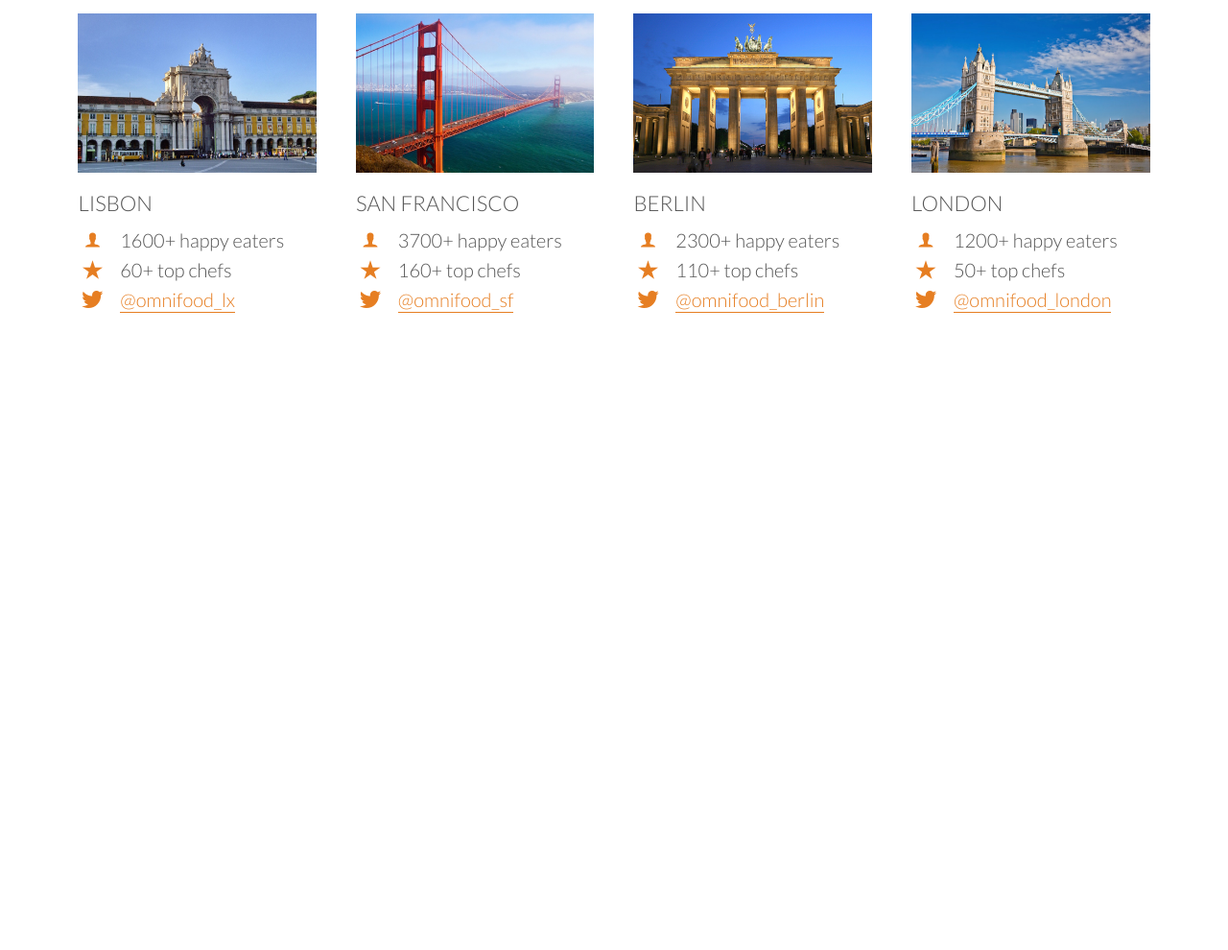
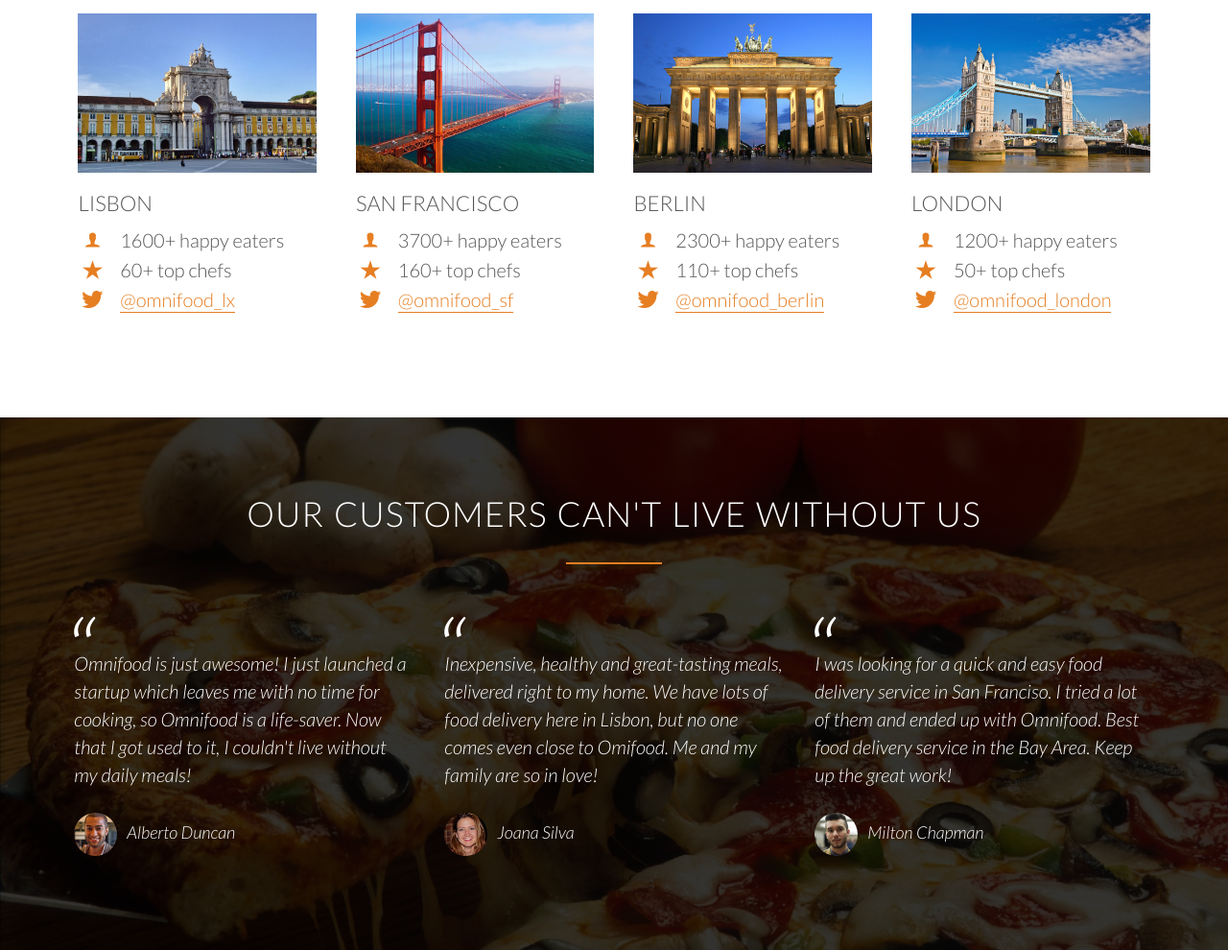
Before and after one commit to LubosVoska/omnifood-website, a website: page index.html in a window 1280 px wide. Shown: the part 2912-3902 px from the top of the page at 96% size. Before the commit the page ends 3347 px from the top, so only its background shows below. Drawn offline with Linux system fonts and the light colour scheme; files whose address does not match are found by name.

Commit message:
Add testimonials section

```diff
--- a/index.html
+++ b/index.html
@@ -216,6 +216,36 @@
         </div>
     </section>
 
+    <section class="section-testimonials">
+        <div class="row">
+            <h2>Our customers can't live without us</h2>
+            <div class="row">
+                <div class="col span-1-of-3">
+                    <blockquote>
+                        Omnifood is just awesome! I just launched a startup which leaves me with no time for cooking, so Omnifood is a life-saver. Now that I got used to it, I couldn't live without my daily meals!
+                        <cite><img src="resources/img/customer-1.jpg" alt="">Alberto Duncan</cite>
+                    </blockquote>
+                </div>
+                <div class="col span-1-of-3">
+                    <blockquote>
+                        Inexpensive, healthy and great-tasting meals, delivered right to my home. We have lots of food delivery here in Lisbon, but no one comes even close to Omifood. Me and my family are so in love!
+                        <cite><img src="resources/img/customer-2.jpg" alt="">Joana Silva</cite>
+                    </blockquote>
+                </div>
+                <div class="col span-1-of-3">
+                    <blockquote>
+                        I was looking for a quick and easy food delivery service in San Franciso. I tried a lot of them and ended up with Omnifood. Best food delivery service in the Bay Area. Keep up the great work!
+                        <cite><img src="resources/img/customer-3.jpg" alt="">Milton Chapman</cite>
+                    </blockquote>
+                </div>
+            </div>
+        </div>
+    </section>
+
+
+
+
+
 </body>
 
 </html>
--- a/resources/css/style.css
+++ b/resources/css/style.css
@@ -185,6 +185,7 @@
     background-size: cover;
     background-position: center;
     height: 100vh;
+    background-attachment: fixed;
 }
 
 .hero-text-box {
@@ -342,3 +343,44 @@
 .city-feature {
     margin-bottom: 5px;
 }
+
+/*  ---------------------------------------------------
+    TESTIMONIALS
+-------------------------------------------------------*/
+
+.section-testimonials {
+    background-image: linear-gradient(rgba(0, 0, 0, 0.8), rgba(0, 0, 0, 0.8)), url(img/back-customers.jpg);
+    background-size: cover;
+    color: #fff;
+    background-attachment: fixed;
+}
+
+blockquote {
+    padding: 2%;
+    font-style: italic;
+    line-height: 145%;
+    position: relative;
+    margin-top: 40px;
+}
+
+blockquote:before {
+    content: "\201C";
+    font-size: 500%;
+    display: block;
+    position: absolute;
+    top: -5px;;
+    left: -3px;
+}
+
+cite {
+    font-size: 90%;
+    margin-top: 25px;
+    display: block;
+}
+
+cite img {
+    height: 45px;
+    border-radius: 50%;
+    margin-right: 10px;
+    vertical-align: middle;
+}
```
Also changed, not shown: resources/css/img/back-customers.jpg (added).
